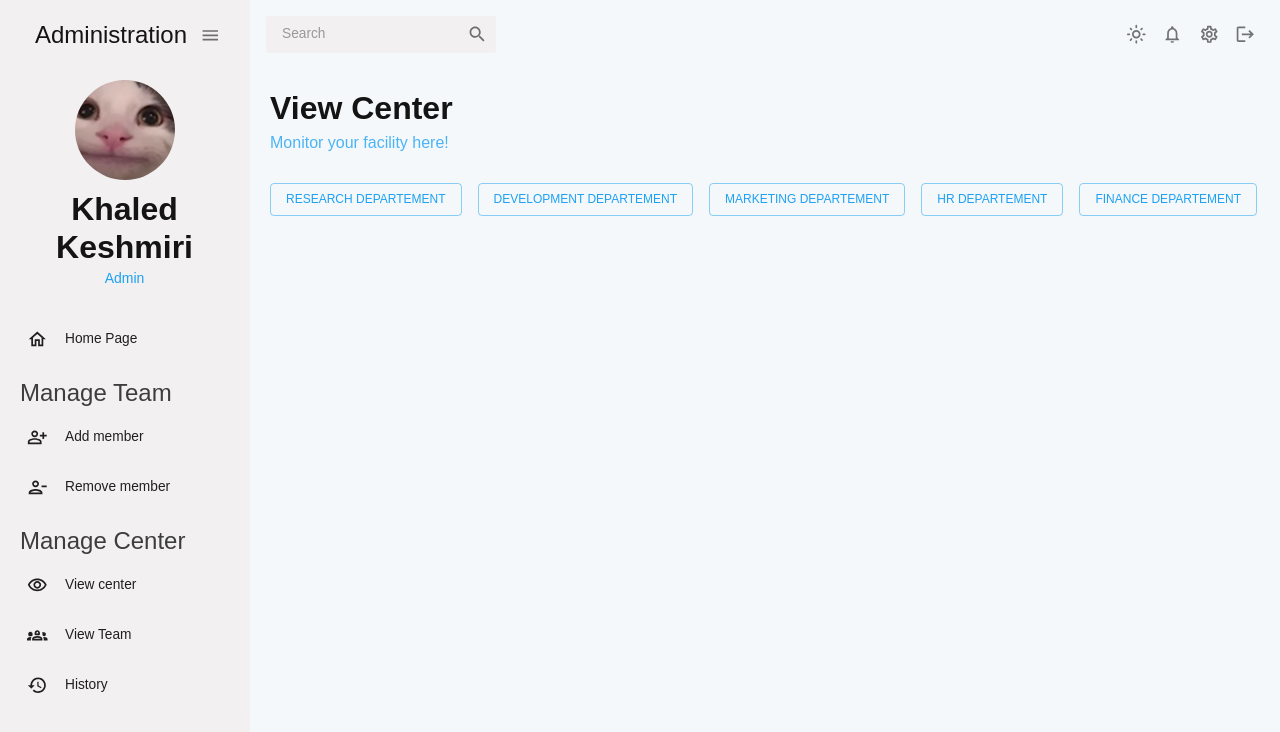
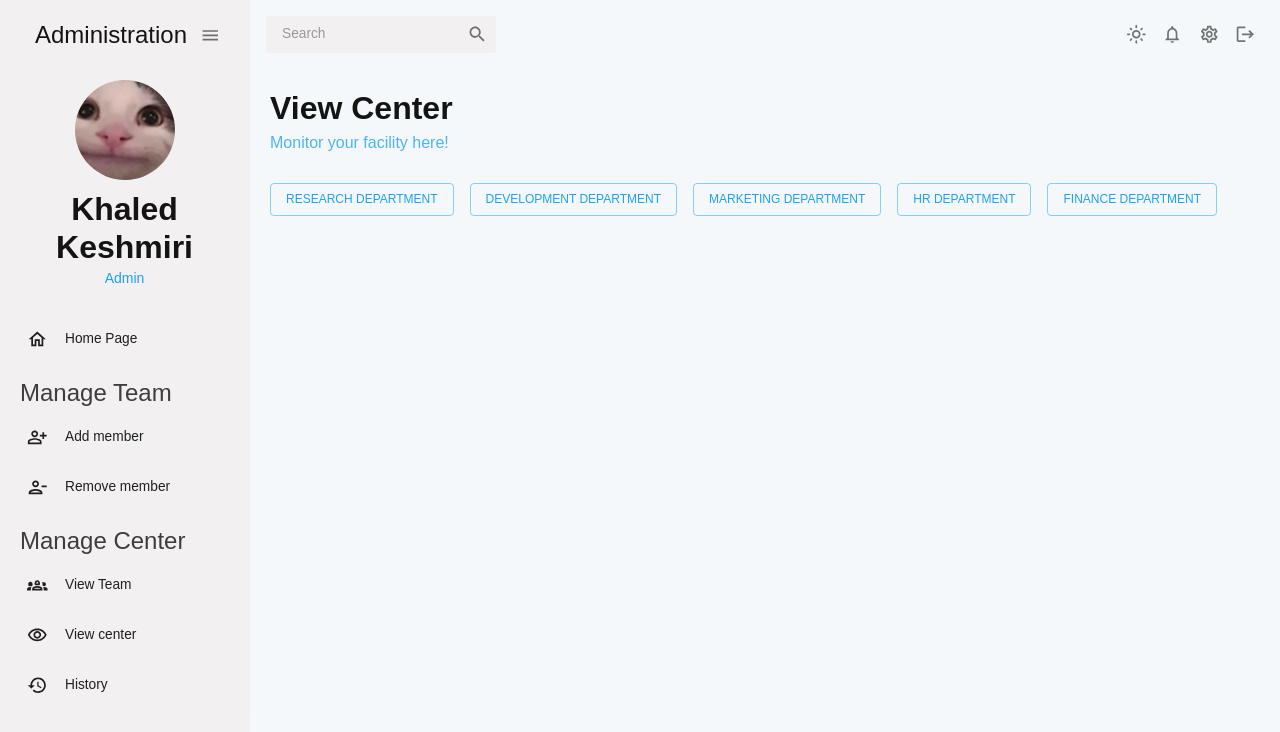
Before and after one commit to Dehmaniyasmine/dashboard, a React (Vite) app: page /viewCenter in a window 1280 px wide. Shown: the top 732 px of the page. Built offline with nearby package versions, Linux system fonts and the light colour scheme; a web font is replaced by a local one.

Commit message:
modified:   src/scenes/global/Sidebar.jsx 	modified:   src/scenes/removeMember/index.jsx 	modified:   src/scenes/viewCenter/index.jsx 	modified:   src/scenes/viewTeam/index.jsx

```diff
--- a/src/scenes/global/Sidebar.jsx
+++ b/src/scenes/global/Sidebar.jsx
@@ -138,16 +138,16 @@ const SideBar = () => {
                 </Typography>
               )}
               <MenuItem
+                component={<Link to="/viewTeam" />}
+                icon={<Groups2OutlinedIcon />}
+              >
+                View Team
+              </MenuItem>
+              <MenuItem
                 component={<Link to="/viewCenter" />}
                 icon={<VisibilityOutlinedIcon />}
               >
                 View center
-              </MenuItem>
-              <MenuItem
-                component={<Link to="/viewTeam" />}
-                icon={<Groups2OutlinedIcon />}
-              >
-                View Team
               </MenuItem>
               <MenuItem icon={<HistoryIcon />}>History</MenuItem>
             </Box>
--- a/src/scenes/removeMember/index.jsx
+++ b/src/scenes/removeMember/index.jsx
@@ -74,7 +74,7 @@ const RemoveMember = () => {
         subtitle="Remove a member from the system"
       />
       <Box
-      //alignSelf={"center"}
+        //alignSelf={"center"}
         sx={{
           borderRadius: "10px",
           width: "50%",
--- a/src/scenes/viewCenter/index.jsx
+++ b/src/scenes/viewCenter/index.jsx
@@ -1,4 +1,5 @@
 import Header from "../../components/header";
+import { useState } from "react";
 import { Button, Stack } from "@mui/material";
 import { useTheme } from "@mui/material/styles";
 import { tokens } from "../../theme";
@@ -7,27 +8,31 @@ import { Box } from "@mui/system";
 const ViewCenter = () => {
   const theme = useTheme();
   const colors = tokens(theme.palette.mode);
+  const [selectedDepartment, setSelectedDepartment] = useState(null);
+  const streamFeedByDepartment = (department) => {
+    setSelectedDepartment(department);
+  };
+
 
   return (
     <Box display="flex" flexDirection="column" m="20px">
       <Header title="View Center" subtitle="Monitor your facility here!" />
       <Box>
         <Stack direction="row" spacing={2}>
-          <Button color="secondary" variant="outlined">
-            Research Departement
-          </Button>
-          <Button color="secondary" variant="outlined">
-            Development Departement
-          </Button>
-          <Button color="secondary" variant="outlined">
-            Marketing Departement
-          </Button>
-          <Button color="secondary" variant="outlined">
-            HR Departement
-          </Button>
-          <Button color="secondary" variant="outlined">
-            Finance Departement
-          </Button>
+          {["Research", "Development", "Marketing", "HR", "Finance"].map(
+            (department) => (
+              <Button
+                key={department}
+                color="secondary"
+                variant={
+                  selectedDepartment === department ? "contained" : "outlined"
+                }
+                onClick={() => streamFeedByDepartment(department)}
+              >
+                {department} Department
+              </Button>
+            )
+          )}
         </Stack>
       </Box>
     </Box>
--- a/src/scenes/viewTeam/index.jsx
+++ b/src/scenes/viewTeam/index.jsx
@@ -3,6 +3,8 @@ import axios from "axios";
 import { useEffect, useState } from "react";
 import { Button, Stack } from "@mui/material";
 import { List, ListItem, ListItemText } from "@mui/material";
+import CircleIcon from "@mui/icons-material/Circle";
+import { Card, CardContent, Typography } from "@mui/material";
 import { Box } from "@mui/system";
 
 const ViewTeam = () => {
@@ -18,7 +20,6 @@ const ViewTeam = () => {
   // Function to fetch all employees
   const fetchEmployees = () => {
     axios.get("/fetchMembers").then((response) => {
-            console.log(response.data);
       setFetchedEmployees(response.data.employees); // Update fetched employees state
     });
   };
@@ -26,10 +27,8 @@ const ViewTeam = () => {
   // Function to fetch employees based on department
   const fetchEmployeesByDepartment = (department) => {
     axios.get(`/fetchMembers?department=${department}`).then((response) => {
-            console.log(response.data);
       setFetchedEmployees(response.data.employees); // Corrected line: update fetched employees state
     });
-        console.log(`Fetching data for ${department} department`);
     setSelectedDepartment(department); // Update selected department
   };
 
@@ -38,62 +37,45 @@ const ViewTeam = () => {
       <Header title="View Team" subtitle="Monitor your team here!" />
       <Box>
       <Stack direction="row" spacing={2}>
+          {["Research", "Development", "Marketing", "HR", "Finance"].map((department) => (
             <Button
+              key={department}
               color="secondary"
-                        variant={
-                            selectedDepartment === "Research" ? "contained" : "outlined"
-                        }
-                        onClick={() => fetchEmployeesByDepartment("Research")}
+              variant={selectedDepartment === department ? "contained" : "outlined"}
+              onClick={() => fetchEmployeesByDepartment(department)}
             >
-                        Research Department
+              {department} Department
             </Button>
-                    <Button
-                        color="secondary"
-                        variant={
-                            selectedDepartment === "Development" ? "contained" : "outlined"
-                        }
-                        onClick={() => fetchEmployeesByDepartment("Development")}
-                    >
-                        Development Department
-                    </Button>
-                    <Button
-                        color="secondary"
-                        variant={
-                            selectedDepartment === "Marketing" ? "contained" : "outlined"
-                        }
-                        onClick={() => fetchEmployeesByDepartment("Marketing")}
-                    >
-                        Marketing Department
-                    </Button>
-                    <Button
-                        color="secondary"
-                        variant={selectedDepartment === "RD" ? "contained" : "outlined"}
-                        onClick={() => fetchEmployeesByDepartment("RD")}
-                    >
-                        RD Department
-                    </Button>
-                    <Button
-                        color="secondary"
-                        variant={
-                            selectedDepartment === "Finance" ? "contained" : "outlined"
-                        }
-                        onClick={() => fetchEmployeesByDepartment("Finance")}
-                    >
-                        Finance Department
-                    </Button>
+          ))}
         </Stack>
       </Box>
-            <Box>
-                <List>
+      <Box
+        display="grid"
+        gridTemplateColumns="repeat(auto-fill, minmax(300px, 1fr))"
+        gap={2}
+        sx={{ marginTop: 2 }}
+      >
         {fetchedEmployees.map((employee) => (
-                        <ListItem key={employee._id}>
-                            <ListItemText
-                                primary={`${employee.firstName} ${employee.lastName}`}
-                                secondary={employee.department}
-                            />
-                        </ListItem>
+          <Card
+            key={employee._id}
+            sx={{ marginBottom: 2, position: "relative" }}
+          >
+            <CardContent>
+              <Typography variant="h5" component="div">
+                {`${employee.firstName} ${employee.lastName}`}
+              </Typography>
+              <Typography variant="body2" color="text.secondary">
+                Department: {employee.department}
+              </Typography>
+              <Typography
+                variant="body2"
+                color={employee.onSite ? "#39e75f" : "#fb3b1e"}
+              >
+                {employee.onSite ? "On Site" : "Off Site"}
+              </Typography>
+            </CardContent>
+          </Card>
         ))}
-                </List>
       </Box>
     </Box>
   );
```
Lines whose indentation alone changed are shown as unchanged.
